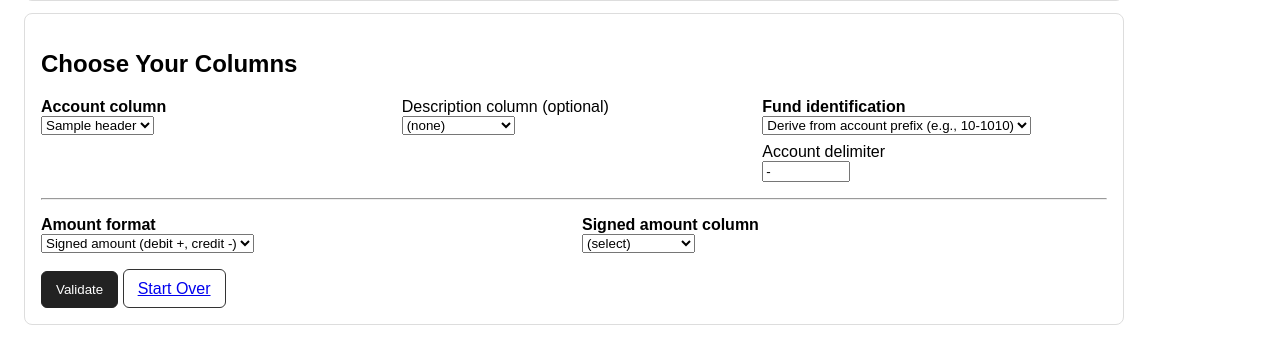
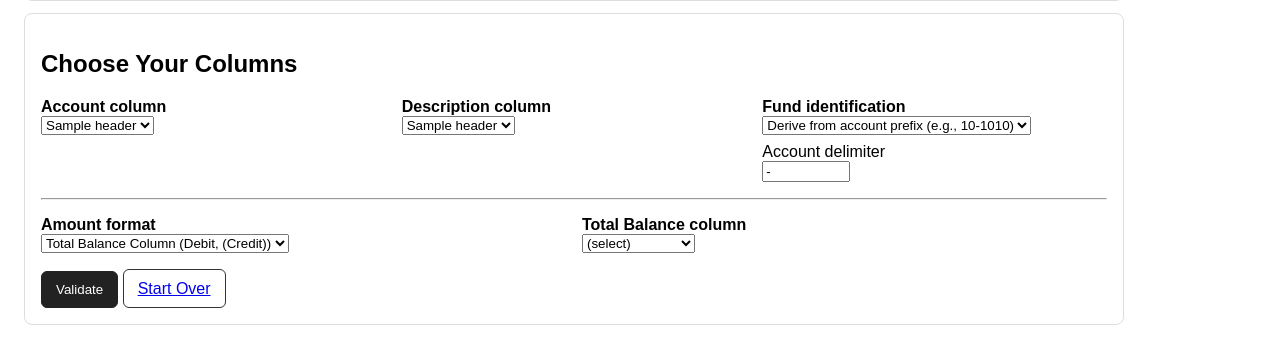
Before and after one commit to stervort/gov-financials, a Python web app: template api/app/templates/map.html in a window 1280 px wide. Shown: the part 299-663 px from the top of the page. Run offline with Jinja, Linux system fonts and the light colour scheme; the template is opened without the code that fills it: most values are stand-ins (such as "Sample title", 1, 10 or a date in 2020).

Commit message:
Update map.html

```diff
--- a/api/app/templates/map.html
+++ b/api/app/templates/map.html
@@ -47,9 +47,8 @@
       </div>
 
       <div class="col">
-        <label>Description column (optional)</label><br>
-        <select name="desc_col">
-          <option value="" selected>(none)</option>
+        <label><b>Description column</b></label><br>
+        <select name="desc_col" required>
           {% for h in headers %}
             <option value="{{ h }}">{{ h }}</option>
           {% endfor %}
@@ -87,14 +86,14 @@
       <div class="col">
         <label><b>Amount format</b></label><br>
         <select name="amount_mode" id="amount_mode" required>
-          <option value="signed" selected>Signed amount (debit +, credit -)</option>
+          <option value="signed" selected>Total Balance Column (Debit, (Credit))</option>
           <option value="dc">Separate Debit / Credit columns</option>
         </select>
       </div>
 
       <div class="col" id="signed_wrap">
-        <label><b>Signed amount column</b></label><br>
-        <select name="balance_col">
+        <label><b>Total Balance column</b></label><br>
+        <select name="balance_col" required>
           <option value="" selected>(select)</option>
           {% for h in headers %}
             <option value="{{ h }}">{{ h }}</option>
@@ -120,6 +119,17 @@
             <option value="{{ h }}">{{ h }}</option>
           {% endfor %}
         </select>
+
+        <div id="credit_sign_wrap" style="margin-top:10px;">
+          <label><b>Credit sign handling</b></label><br>
+          <select name="credit_sign_mode">
+            <option value="keep" selected>Keep Sign (credit is positive)</option>
+            <option value="reverse">Reverse Sign (credit is stored as positive but should be negative)</option>
+          </select>
+          <div style="font-size:12px; opacity:.8; margin-top:6px;">
+            Use <b>Reverse Sign</b> if your credit column stores credits as positive numbers.
+          </div>
+        </div>
       </div>
     </div>
 
```
